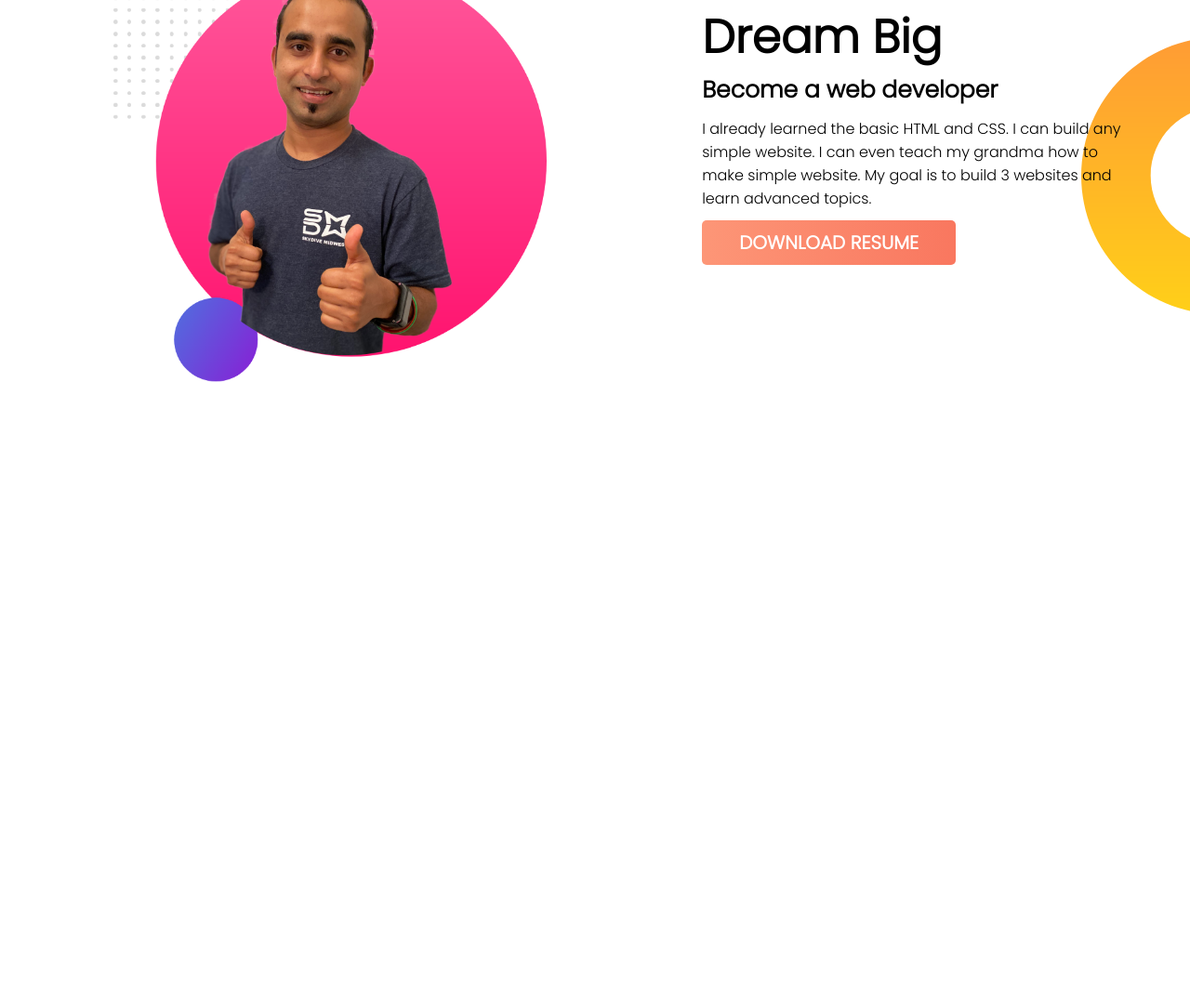
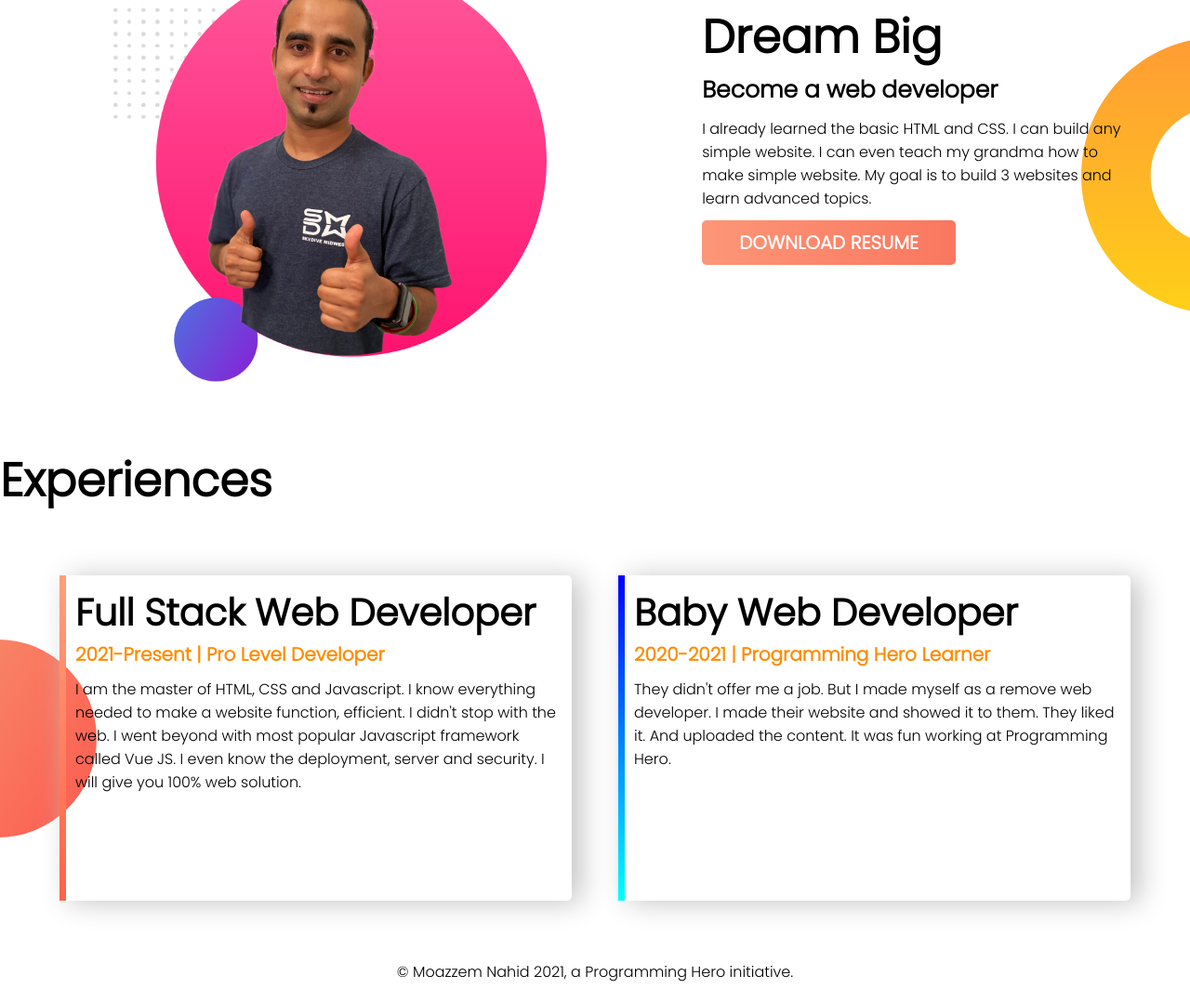
Before and after one commit to moazzemhossainnahid/developer-portfolio, a plain HTML site: page index.html in a window 1280 px wide. Shown: the part 646-1724 px from the top of the page at 93% size. Before the commit the page ends 1126 px from the top, so only its background shows below. Drawn offline with Linux system fonts and the light colour scheme.

Commit message:
footer added

```diff
--- a/css/style.css
+++ b/css/style.css
@@ -22,7 +22,6 @@ section#header {
     justify-content: center;
     align-items: center;
     padding: 5%;
-    margin: auto;
 }
 
 section#dreambig {
@@ -33,7 +32,16 @@ section#dreambig {
     justify-content: center;
     align-items: center;
     padding: 5%;
-    margin: auto;
+}
+
+section#experience {
+    background-image: url(../images/exp-bg.png);
+    background-repeat: no-repeat;
+    background-position: left;
+    display: flex;
+    justify-content: center;
+    align-items: center;
+    padding: 5%;
 }
 
 div.left-side {
@@ -47,7 +55,6 @@ div.right-side {
 }
 
 section#dreambig div.right-side {
-    width: 50%;
     margin-top: -100px;
 }
 
@@ -96,3 +103,42 @@ a.hirebtn:hover {
     background: linear-gradient(to right, #F9775F, #fd9677);
     transition: all 1s;
 }
+
+h1.expHD {
+    font-size: 40px;
+}
+
+h3.exp2d {
+    font-size: 20px;
+    color: darkorange;
+}
+
+div.expLeft {
+    width: 570px;
+    height: 350px;
+    padding: 10px;
+    background: #ffffff00;
+    box-shadow: 10px 2px 30px rgb(196, 196, 196);
+    margin-right: 25px;
+    border-left: 7px solid;
+    border-radius: 5px;
+    border-image: linear-gradient(180deg, lightsalmon, tomato);
+    border-image-slice: 1;
+}
+
+div.expright {
+    width: 570px;
+    height: 350px;
+    padding: 10px;
+    background: #ffffff00;
+    box-shadow: 10px 2px 30px rgb(196, 196, 196);
+    margin-left: 25px;
+    border-left: 7px solid;
+    border-radius: 5px;
+    border-image: linear-gradient(180deg, blue, cyan);
+    border-image-slice: 1;
+}
+
+footer p {
+    text-align: center;
+}
--- a/index.html
+++ b/index.html
@@ -50,5 +50,34 @@
 
 
 
+<section>
+
+<h1 class="">Experiences</h1>
+
+<section id="experience">
+
+
+    <div class="left-side expLeft">
+        <h1 class="expHD">Full Stack Web Developer</h1>
+        <h3 class="exp2d">2021-Present | Pro Level Developer</h3>
+
+        <p class="">I am the master of HTML, CSS and Javascript. I know everything needed to make a website function, efficient. I didn't stop with the web. I went beyond with most popular Javascript framework called Vue JS. I even know the deployment, server and security. I will give you 100% web solution.</p>
+    </div>
+
+    <div class="right-side expright">
+        <h1 class="expHD">Baby Web Developer</h1>
+        <h3 class="exp2d">2020-2021 | Programming Hero Learner</h3>
+
+        <p class="">They didn't offer me a job. But I made myself as a remove web developer. I made their website and showed it to them. They liked it. And uploaded the content. It was fun working at Programming Hero.</p>
+    </div>
+
+
+</section>
+</section>
+
+<footer>
+    <p class="">© Moazzem Nahid 2021, a Programming Hero initiative.</p>
+</footer>
+
 </body>
 </html>
```
